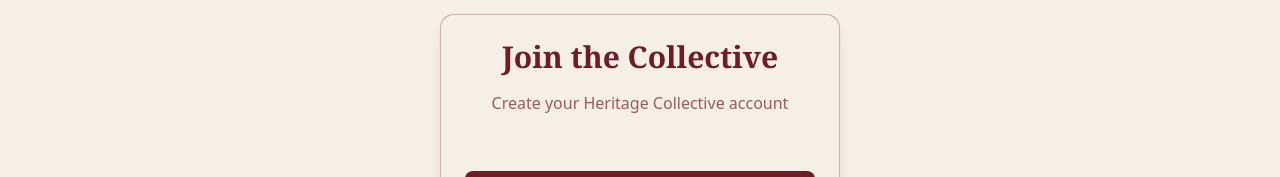
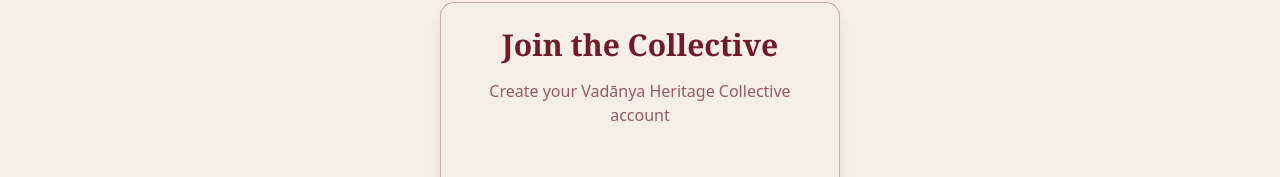
Before and after one commit to Rahulsingh1810/Vantara_Heritage_Collective, a Next.js app: page /auth/register in a window 1280 px wide. Shown: the part 314-491 px from the top of the page. Built offline with nearby package versions, Linux system fonts and the light colour scheme; no server answers.

Commit message:
login and sign up page Vadānya

```diff
--- a/app/auth/login/page.tsx
+++ b/app/auth/login/page.tsx
@@ -41,7 +41,7 @@ export default function LoginPage() {
         <Card className="border-(--color-wine-red)/30 bg-(--color-ivory) shadow-lg">
           <CardHeader className="pb-2 text-center">
             <CardTitle className="font-serif text-3xl text-(--color-wine-red)">Welcome Back</CardTitle>
-            <p className="mt-2 text-(--color-wine-red)/70">Sign in to your Heritage Collective account</p>
+            <p className="mt-2 text-(--color-wine-red)/70">Sign in to your Vadānya Heritage Collective account</p>
           </CardHeader>
 
           <CardContent className="space-y-8 pt-6">
--- a/app/auth/register/page.tsx
+++ b/app/auth/register/page.tsx
@@ -36,7 +36,7 @@ export default function RegisterPage() {
         <Card className="border-(--color-wine-red)/30 bg-(--color-ivory) shadow-lg">
           <CardHeader className="pb-2 text-center">
             <CardTitle className="font-serif text-3xl text-(--color-wine-red)">Join the Collective</CardTitle>
-            <p className="mt-2 text-(--color-wine-red)/70">Create your Heritage Collective account</p>
+            <p className="mt-2 text-(--color-wine-red)/70">Create your Vadānya Heritage Collective account</p>
           </CardHeader>
 
           <CardContent className="space-y-8 pt-6">
```
